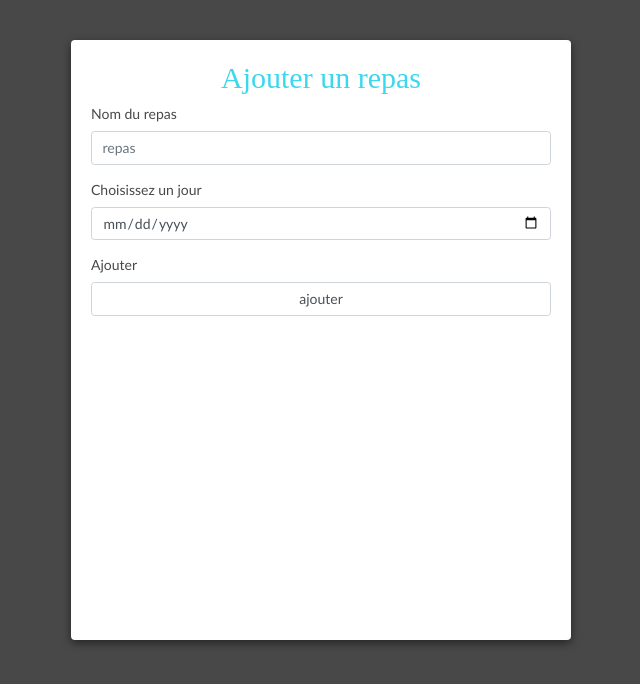
After one commit to Lamiaselm/Excellence, a PHP site: page /RepasPage.php in a window 1280 px wide. The commit adds this page. Shown: the top 684 px of the page, without its empty margins (319-959 px from the left). Run offline with PHP 8.4, Linux system fonts and the light colour scheme.

Commit message:
add repas done

```diff
--- /dev/null
+++ b/Controllers/RepasController.php
@@ -0,0 +1,19 @@
+<?php
+require_once('../Models/Repas.php');
+class RepasController
+{
+    private $repas;
+    public function __construct(){
+        $this->repas=new Repas();
+
+    }
+    public function addRepas($jour,$menu)
+    {
+
+
+        Repas::addRepas($jour,$menu);
+    }
+
+}
+
+?>
--- /dev/null
+++ b/Models/Repas.php
@@ -0,0 +1,14 @@
+<?php
+
+require_once ("Db.php");
+class Repas {
+
+public static function addRepas($jour,$menu)
+{
+    $db =Db::connect();
+    $query="INSERT INTO restauration (jour,menu) VALUES ('$jour','$menu')";
+    $err = Db::execute_query($query);
+}
+
+}
+?>
--- a/Views/AdminPage.php
+++ b/Views/AdminPage.php
@@ -63,7 +63,7 @@ if(!isset( $_SESSION['auth'])) {
                         <h2>Gestion des utilisateurs</h2>
                    </div>
                    </a>
-                   <a href="">
+                   <a href="RepasPage.php">
                    <div class="card-admin">
                         <img src="../Assets/images/application.png" alt="icon">
                         <h2>Gestion de la restauration</h2>
--- /dev/null
+++ b/Views/RepasPage.php
@@ -0,0 +1,61 @@
+<?php
+
+session_start();
+?>
+<!DOCTYPE html>
+<html lang="en">
+<head>
+    <meta charset="UTF-8">
+    <meta http-equiv="X-UA-Compatible" content="IE=edge">
+    <meta name="viewport" content="width=device-width, initial-scale=1, shrink-to-fit=no">
+    <link rel="stylesheet" href="https://stackpath.bootstrapcdn.com/bootstrap/4.3.1/css/bootstrap.min.css" integrity="sha384-ggOyR0iXCbMQv3Xipma34MD+dH/1fQ784/j6cY/iJTQUOhcWr7x9JvoRxT2MZw1T" crossorigin="anonymous">
+    <link   href="../Assets/Excellence-style.css" rel="stylesheet" type="text/css"/>
+    <script src="https://ajax.googleapis.com/ajax/libs/jquery/3.5.1/jquery.min.js"></script>
+    <script src="https://cdnjs.cloudflare.com/ajax/libs/popper.js/1.16.0/umd/popper.min.js"></script>
+    <script src="https://maxcdn.bootstrapcdn.com/bootstrap/4.5.2/js/bootstrap.min.js"></script>
+    <title>Admin page</title>
+</head>
+    <body style="background-color: #494848;">
+
+     <div class="article-container">
+     <h2>Ajouter un repas</h2>
+     <form method="POST" enctype="multipart/form-data">
+  <div class="form-group">
+    <label for="exampleFormControlInput1">Nom du repas</label>
+    <input type="text" class="form-control" name="menu" placeholder="repas">
+  </div>
+  <div class="form-group">
+    <label for="exampleFormControlInput1">Choisissez un jour </label>
+    <input type="date" class="form-control" name="jour" >
+  </div>
+
+  <div class="form-group">
+    <label for="exampleFormControlInput1">Ajouter</label>
+    <input type="submit" class="form-control" name="ajouter"value="ajouter">
+  </div>
+
+
+</form>
+<?php
+    require_once ('../Controllers/RepasController.php');
+    $repasCTRL = new RepasController();
+    if(isset($_POST["ajouter"])){
+
+     echo $_POST['jour'];
+        $repasCTRL->addRepas($_POST['jour'],$_POST['menu']);
+    }
+
+
+   ?>
+     </div>
+
+    </body>
+<!-- SCRIPTS-->
+<script src="https://code.jquery.com/jquery-3.3.1.slim.min.js" integrity="sha384-q8i/X+965DzO0rT7abK41JStQIAqVgRVzpbzo5smXKp4YfRvH+8abtTE1Pi6jizo" crossorigin="anonymous"></script>
+<script src="https://cdnjs.cloudflare.com/ajax/libs/popper.js/1.14.7/umd/popper.min.js" integrity="sha384-UO2eT0CpHqdSJQ6hJty5KVphtPhzWj9WO1clHTMGa3JDZwrnQq4sF86dIHNDz0W1" crossorigin="anonymous"></script>
+<script src="https://stackpath.bootstrapcdn.com/bootstrap/4.3.1/js/bootstrap.min.js" integrity="sha384-JjSmVgyd0p3pXB1rRibZUAYoIIy6OrQ6VrjIEaFf/nJGzIxFDsf4x0xIM+B07jRM" crossorigin="anonymous"></script>
+<script>
+
+</script>
+</body>
+</html>
```
